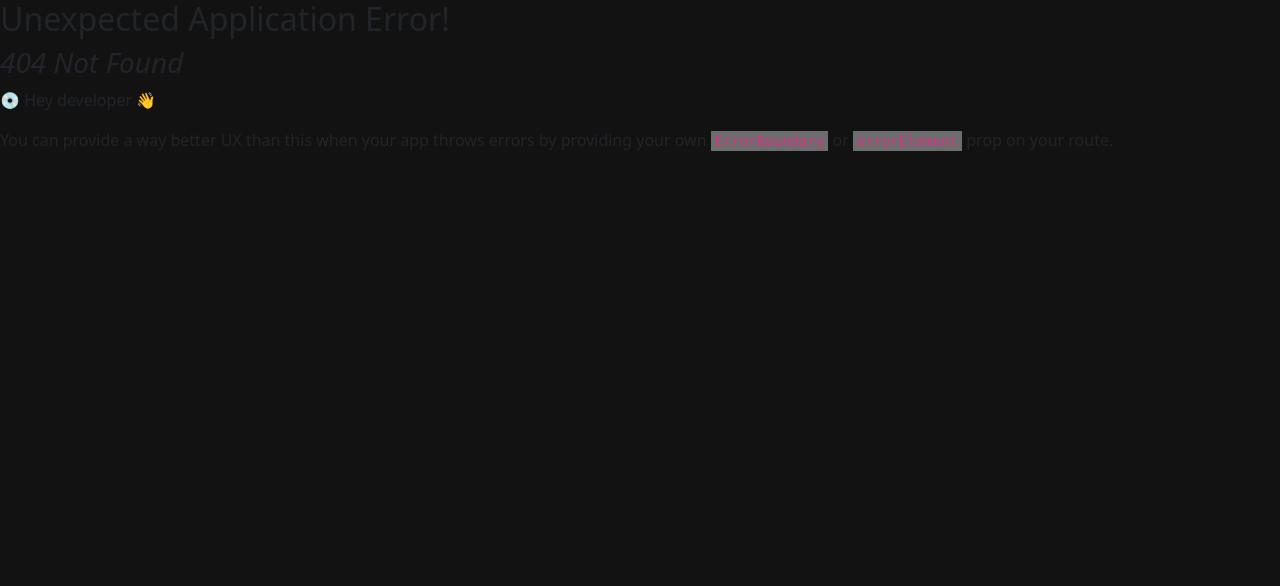
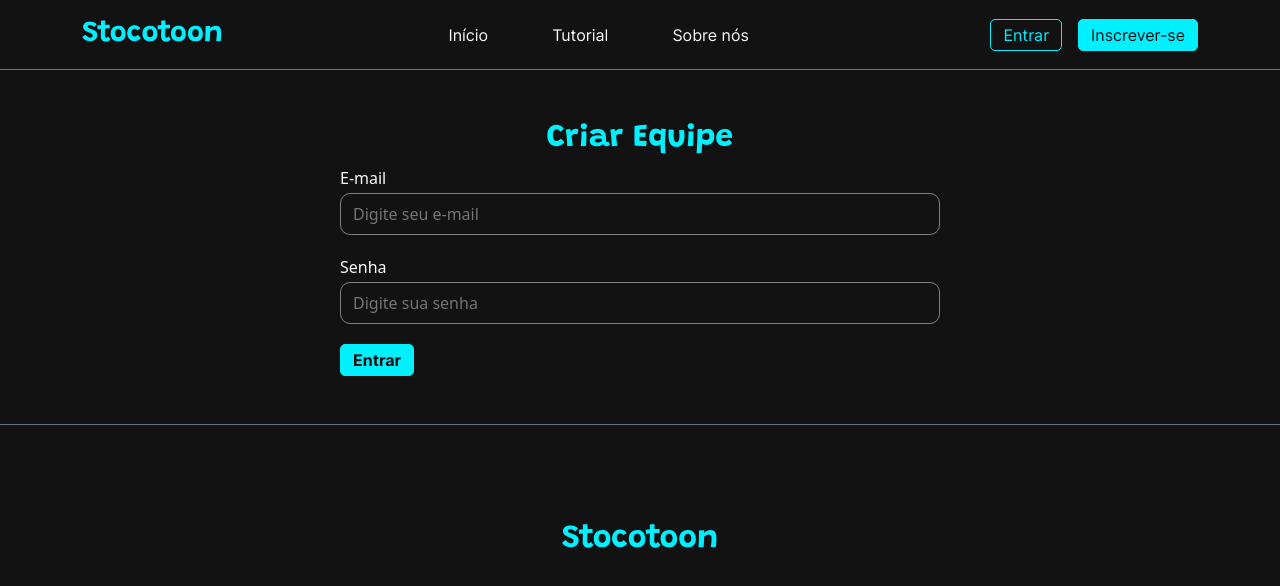
Before and after one commit to ViniciusSorgetz/Stocotoon-React, a React (Vite) app: page /1/dashboard/criar in a window 1280 px wide. Before the commit this address had no page. Shown: the top 586 px of the page. Built offline with nearby package versions, Linux system fonts and the light colour scheme.

Commit message:
Visualização de equipes

```diff
--- a/src/components/Navbar.jsx
+++ b/src/components/Navbar.jsx
@@ -40,6 +40,13 @@ const Navbar = () => {
                                 Sobre nós
                             </Link>
                       </li>
+                      {session &&
+                        <li className="nav-item pages-link">
+                          <Link to={`${session.UserId}/dashboard`} className="nav-link text-light">
+                              Dashboard
+                          </Link>
+                        </li>
+                      }
                 </ul>
                 <div className="navbar-buttons navbar-nav gap-3 my-md-0 my-3 d-flex align-items-center">
                         {!session ? (
@@ -57,7 +64,7 @@ const Navbar = () => {
                               Sair
                             </Link>
                             <Link to={"/"} className="nav-link text-light">
-                              {session.UserName}
+                              {session.Username}
                             </Link>
                           </>
                         )}
--- /dev/null
+++ b/src/routes/CriarEquipe.jsx
@@ -0,0 +1,26 @@
+import React, { useState } from 'react'
+
+function CriarEquipe() {
+
+    const [name, setName] = useState("");
+    const [description, setDescription] = useState("");
+
+  return (
+    <div className="mb-5">
+        <h2 className="text-center font-grand font-bold text-cyan">Criar Equipe</h2>
+        <form className="my-form" onSubmit={(e) => loginUser(e)}>
+        <div className="form-item">
+          <label for="name"className="text-light">E-mail</label>
+          <input type="text" className="bg-gray1 text-light" name="name" placeholder="Digite seu e-mail" onChange={(e) => setEmail(e.target.value)}/>
+        </div>
+        <div className="form-item">
+          <label for="description"className="text-light">Senha</label>
+          <input type="text" className="bg-gray1 text-light" name="description" placeholder="Digite sua senha" onChange={(e) => setPassword(e.target.value)}/>
+        </div>
+        <button type="submit" className="btn-cyan font-inter font-bold text-gray1">Entrar</button>
+      </form>
+    </div>
+  )
+}
+
+export default CriarEquipe
--- /dev/null
+++ b/src/routes/Dashboard.css
@@ -0,0 +1,11 @@
+.team{
+    display:flex;
+    flex-direction: column;
+    justify-content: center;
+    align-items: center;
+    transition: 0.3s;
+}
+.team:hover{
+    transform: translateY(-6px);
+    cursor:pointer;
+}
--- /dev/null
+++ b/src/routes/Dashboard.jsx
@@ -0,0 +1,69 @@
+import stocotoonAPI from '../axios/config';
+
+import { UserContext } from '../contexts/User';
+import {useContext, useEffect, useState} from 'react';
+import { Link, useNavigate } from 'react-router-dom';
+
+import TeamIcon from '../assets/TeamIcon.svg';
+import Criar from '../assets/Criar.svg';
+import './Dashboard.css';
+
+export const Dashboard = () => {
+
+    const { session, setSession } = useContext(UserContext);
+    const navigate = useNavigate();
+
+    const [teams, setTeams] = useState([]);
+
+    if(!session){
+        navigate("/");
+        return <h2 className="text-light p-5 text-center">Sem sessão</h2>;
+    }
+
+    useEffect(() => {
+        getData();
+    }, []);
+
+    const getData = async () => {
+        try {
+            const data = await stocotoonAPI.get(`/team/${session.UserId}`, {
+                headers: {
+                    Authorization: `Bearer ${session.UserToken}`,
+                },
+            });
+            setTeams(data.data);
+
+        } catch (error) {
+            console.log(error);
+        }
+    }
+
+  return (
+    <div className="container pb-5">
+        <h1 className="text-light text-center pb-5 font-grand font-bold">Suas equipes</h1>
+        {teams.length === 0 ? (
+            <p>Carregando...</p>
+        ):
+        (<div className="row">
+           {teams.map(team => (
+                <div className="col col-lg-2 col-sm-4">
+                    <div className="team">
+                        <h2 className="text-light h6 pb-2">{team.name}</h2>
+                        <img src={TeamIcon} alt="TeamIcon" />
+                    </div>
+                </div>
+           ))}
+           <div className="col col-lg-2 col-sm-4">
+                    <div className="team">
+                        <h2 className="text-light h6 pb-2">Criar equipe</h2>
+                        <Link to={`/${session.UerId}/dashboard/criar`}>
+                            <img src={Criar} alt="Criar" />
+                        </Link>
+                    </div>
+                </div>
+        </div>)}
+    </div>
+  )
+}
+
+export default Dashboard;
--- a/src/routes/Login.jsx
+++ b/src/routes/Login.jsx
@@ -2,7 +2,7 @@ import stocotoonAPI from '../axios/config';
 import { UserContext } from '../contexts/User';
 
 import { useEffect, useState, useContext } from 'react';
-import { redirect, useNavigate } from 'react-router-dom';
+import { useNavigate } from 'react-router-dom';
 
 function Login() {
 
@@ -32,7 +32,7 @@ function Login() {
       const response = await stocotoonAPI.post("/user/login", userData);
 
       const data = {
-        UserName: response.data.name,
+        Username: response.data.name,
         UserId: response.data.id,
         UserToken: response.data.token,
       };
```
Also changed, not shown: src/main.jsx (+10 -0 lines), src/assets/Criar.svg (added), src/assets/TeamIcon.svg (added).
